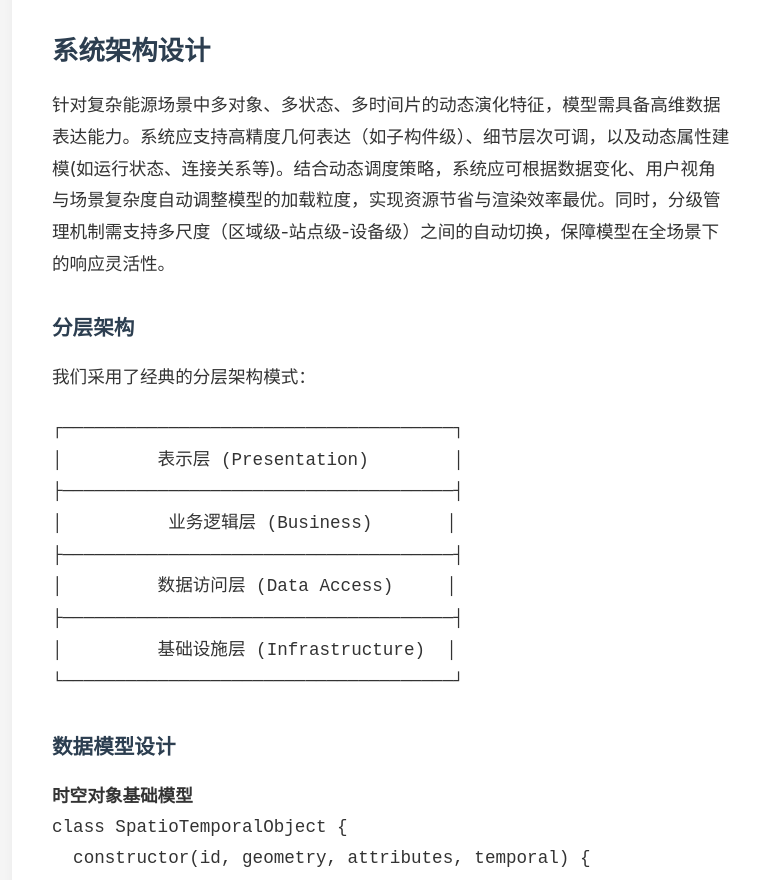
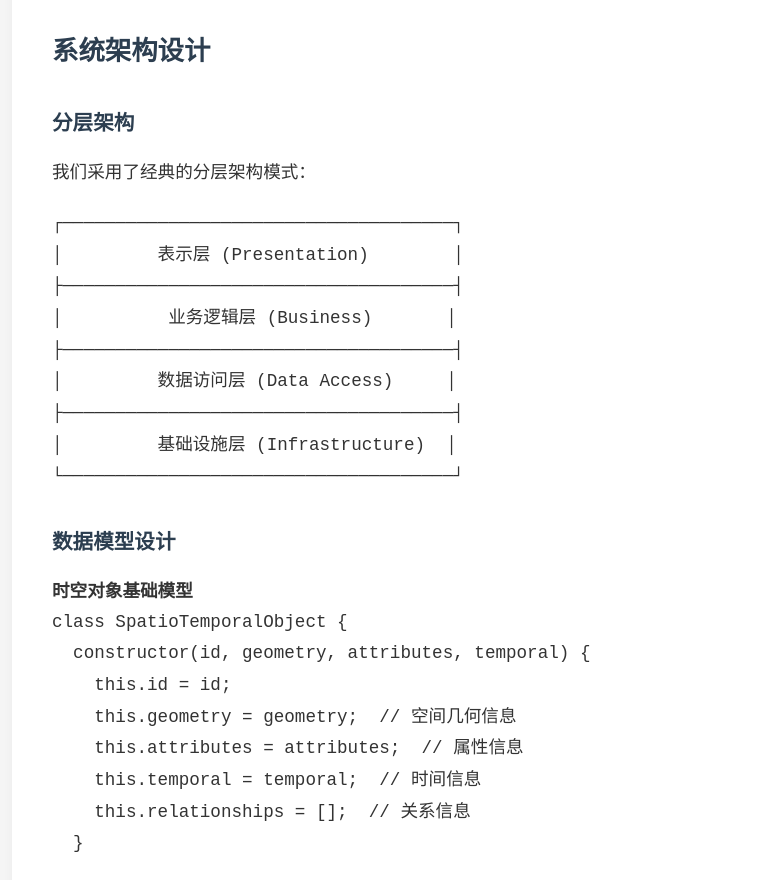
Before and after one commit to Sschizoo/1201.github.io, a website: page posts/post003.html in a window 1280 px wide. Shown: the part 996-1876 px from the top of the page, without its empty margins (248-1008 px from the left). Drawn offline with Linux system fonts and the light colour scheme.

Commit message:
Update post003.html

```diff
--- a/posts/post003.html
+++ b/posts/post003.html
@@ -34,7 +34,6 @@
 <li><strong>跨平台兼容性</strong>：需要在不同终端和网络环境下稳定运行</li>
 </ol>
 <h2>系统架构设计</h2>
-<p>针对复杂能源场景中多对象、多状态、多时间片的动态演化特征，模型需具备高维数据表达能力。系统应支持高精度几何表达（如子构件级）、细节层次可调，以及动态属性建模(如运行状态、连接关系等)。结合动态调度策略，系统应可根据数据变化、用户视角与场景复杂度自动调整模型的加载粒度，实现资源节省与渲染效率最优。同时，分级管理机制需支持多尺度（区域级-站点级-设备级）之间的自动切换，保障模型在全场景下的响应灵活性。</p>
 <h3>分层架构</h3>
 <p>我们采用了经典的分层架构模式：</p>
 <pre><code>┌─────────────────────────────────────┐
```
